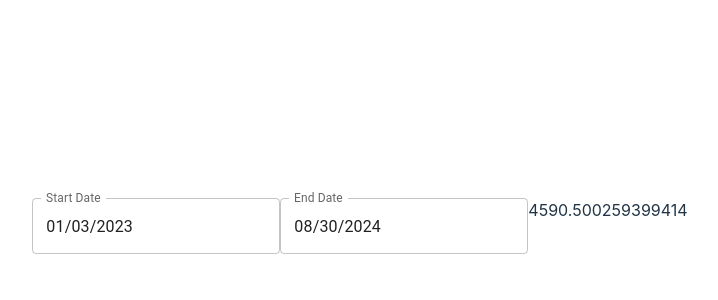
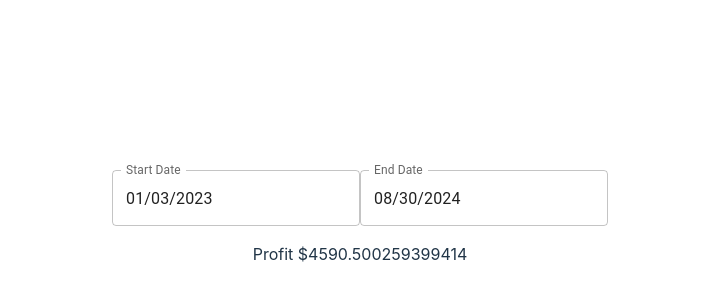
Before and after one commit to mosoriob/puntual, a React (Vite) app: page / in a window 1280 px wide. Shown: the part 174-474 px from the top of the page, without its empty margins (280-998 px from the left). Built offline with nearby package versions, Linux system fonts and the light colour scheme.

Commit message:
add: error to show error message

```diff
--- a/src/App.tsx
+++ b/src/App.tsx
@@ -8,7 +8,8 @@ function App() {
   const [startDate, setStartDate] = useState<Dayjs>(dayjs('2023-01-03'));
   const [endDate, setEndDate] = useState<Dayjs>(dayjs('2024-08-30'));
 
-  const [profit, setProfit] = useState<number>(0);
+  const [profit, setProfit] = useState<number | null>(0);
+  const [error, setError] = useState<string | null>(null);
 
   useEffect(() => {
     const portfolio = new Portfolio();
@@ -16,13 +17,16 @@ function App() {
     portfolio.addStock(new Stock('MSFT', 20));
     try {
       const profit = portfolio.profit(startDate.toDate(), endDate.toDate());
+      setError(null);
       setProfit(profit);
     } catch (e) {
-      console.error(e.message());
+      setProfit(null);
+      setError(e.message);
     }
   }, [startDate, endDate]);
 
   return (
+    <>
       <>
         <BasicDateCalendar
           label="Start Date"
@@ -36,7 +40,11 @@ function App() {
           setValue={setEndDate}
           minDate={startDate}
         />
-      <span>{profit}</span>
+      </>
+      <>
+        {error && <p>{error}</p>}
+        {profit !== null && <p>Profit ${profit}</p>}
+      </>
     </>
   );
 }
```
Lines whose indentation alone changed are shown as unchanged.
